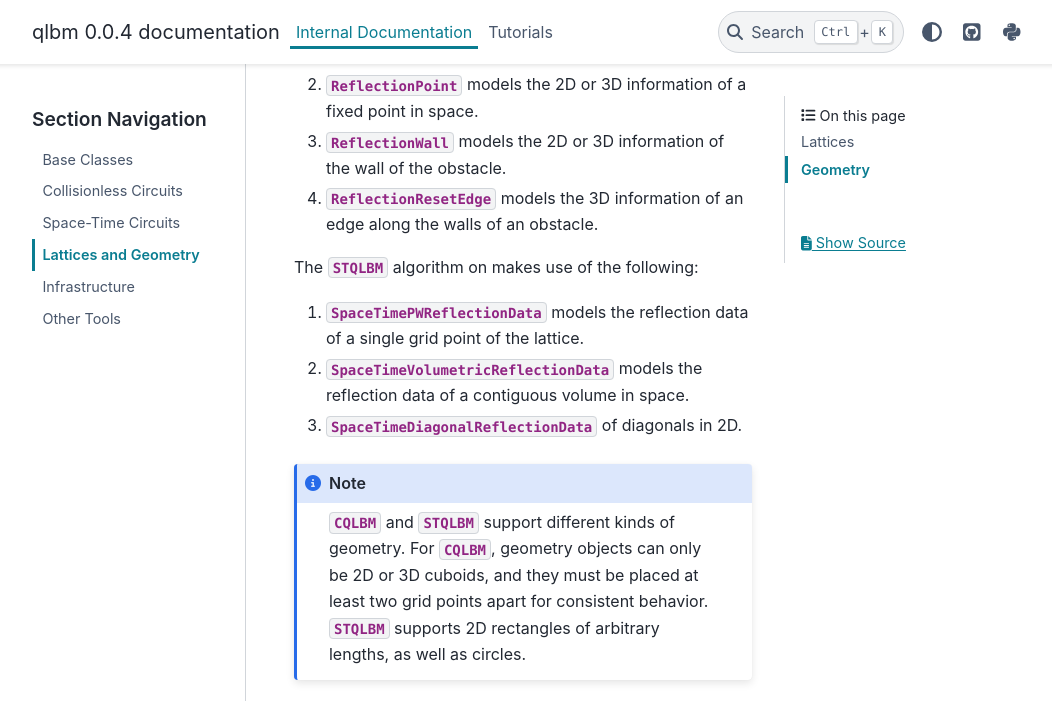
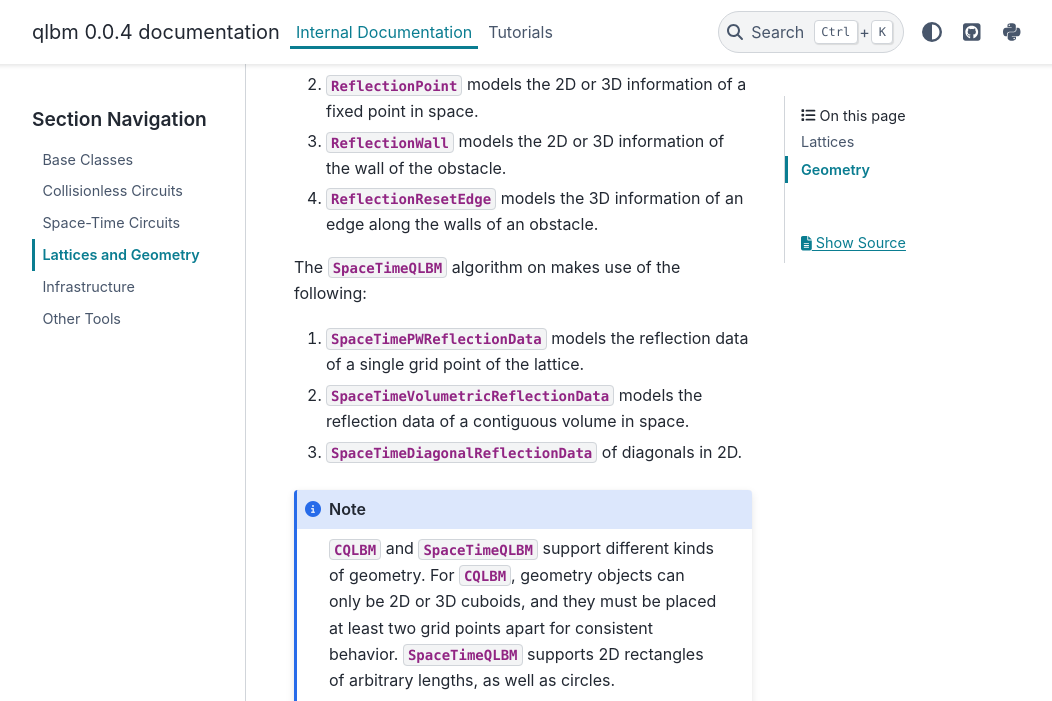
Before and after one commit to QCFD-Lab/qlbm, a Sphinx documentation site: the page built from docs/source/code/lattice.rst, in a window 1280 px wide and 900 px high, scrolled down 1718 px, cut to the strip 0-701 px from the top of the window. Shown: the whole strip, without its empty margins (112-1164 px from the left). Built offline with Sphinx 7.4.7 and the PyData theme 0.15.4, drawn with Linux system fonts in a browser that asks for light colours; pages that are not in the unit, such as notebooks, are missing from menus.

Commit message:
Fix documentation misnomers

```diff
--- a/docs/source/code/lattice.rst
+++ b/docs/source/code/lattice.rst
@@ -55,17 +55,17 @@ The :class:`.CQLBM` algorithm uses the following data structures:
 #. :class:`.ReflectionWall` models the 2D or 3D information of the wall of the obstacle.
 #. :class:`.ReflectionResetEdge` models the 3D information of an edge along the walls of an obstacle.
 
-The :class:`.STQLBM` algorithm on makes use of the following:
+The :class:`.SpaceTimeQLBM` algorithm on makes use of the following:
 
 #. :class:`.SpaceTimePWReflectionData` models the reflection data of a single grid point of the lattice.
 #. :class:`.SpaceTimeVolumetricReflectionData` models the reflection data of a contiguous volume in space.
 #. :class:`.SpaceTimeDiagonalReflectionData` of diagonals in 2D.
 
 .. note::
-    :class:`.CQLBM` and :class:`.STQLBM` support different kinds of geometry.
+    :class:`.CQLBM` and :class:`.SpaceTimeQLBM` support different kinds of geometry.
     For :class:`.CQLBM`, geometry objects can only be 2D or 3D cuboids, and they must be placed
     at least two grid points apart for consistent behavior.
-    :class:`.STQLBM` supports 2D rectangles of arbitrary lengths, as well as circles.
+    :class:`.SpaceTimeQLBM` supports 2D rectangles of arbitrary lengths, as well as circles.
 
 .. autoclass:: qlbm.lattice.geometry.Block
     :members:
```
Also changed, not shown: 1 other file.
